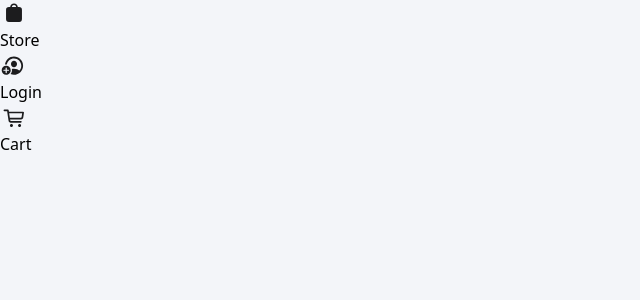
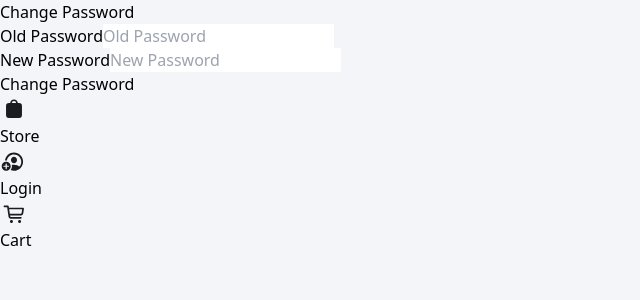
Before and after one commit to Ex10si0n/open-mall, a Vue app in the folder isi-web/: page /#/change_password in a window 1280 px wide. Before the commit this address had no page. Shown: the top 300 px of the page, without its empty margins (0-640 px from the left). Built offline with nearby package versions, Linux system fonts and the light colour scheme.

Commit message:
add: ChangePassword.vue

```diff
--- a/isi-web/src/router/router.ts
+++ b/isi-web/src/router/router.ts
@@ -10,6 +10,7 @@ export default createRouter({
     { path: "/about", component: () => import(/* webpackChunkName: "home" */ "../views/About.vue") },
     { path: "/login", component: () => import(/* webpackChunkName: "home" */ "../views/Login.vue") },
     { path: "/signup", component: () => import(/* webpackChunkName: "home" */ "../views/Signup.vue") },
+    { path: "/change_password", component: () => import(/* webpackChunkName: "home" */ "../views/ChangePassword.vue")},
     { path: "/cart", component: () => import(/* webpackChunkName: "home" */ "../views/Cart.vue") },
     { path: "/profile", component: () => import(/* webpackChunkName: "home" */ "../views/Profile.vue") },
     { path: "/order", component: () => import(/* webpackChunkName: "home" */ "../views/Order.vue") },
--- /dev/null
+++ b/isi-web/src/views/ChangePassword.vue
@@ -0,0 +1,96 @@
+<script lang="ts" setup>
+import axios from "axios";
+import {computed, ref} from "vue";
+import config from "../config"
+import {useRouter} from 'vue-router'
+import {useStore} from 'vuex'
+
+const router = useRouter()
+const store = useStore()
+
+const email = computed(() => {
+  return store.state.userEmail;
+});
+const oldPassword = ref("")
+const newPassword = ref("")
+
+const changePassword = () => {
+    if (store.state.userStatus != 'visitor'){
+        if (checkPassword()){
+            const query = "http://" + config.apiServer + ":" + config.port + "/api/change_password/"
+            axios
+            .post(query,
+            {
+                email: email.value,
+                oldPassword: oldPassword.value,
+                newPassword: newPassword.value
+            }).then((res) => {
+                if (res.data.status === 'success') {
+                    alert(res.data.status)
+                } else {
+                    alert(res.data.status)
+                }
+            })
+        }
+    }
+}
+
+const message = ref("At least 6 characters; \nAt least one digit;\nAt least one capital letter")
+
+const checkPassword = () =>{
+    let numberFlag = false
+    let capitalFlag = false
+    if ((newPassword.value.length >= 6) && (/\d/.test(newPassword.value)) && (/A-Z/.test(newPassword.value))){
+        return true
+    }else{
+        alert(message.value)
+        return false
+    }
+}
+
+</script>
+
+<template>
+    <div class="min-h-full flex items-center justify-center py-12 px-4 sm:px-6 lg:px-8">
+        <div class="max-w-md w-full space-y-8">
+            <h2 class="mt-6 text-center text-3xl font-extrabold text-gray-900">
+            Change Password
+            </h2>
+        </div>
+        <div>
+        <div class="rounded-md shadow-sm -space-y-px">
+            <div>
+                <label class="sr-only" for="password">Old Password</label>
+                <input
+                id="oldPassword"
+                v-model="oldPassword"
+                class="appearance-none rounded-none relative block w-full px-3 py-4 border border-gray-300 placeholder-gray-500 text-gray-900 rounded-t-md focus:outline-none focus:ring-indigo-500 focus:border-indigo-500 focus:z-10 sm:text-sm"
+                name="oldPassword"
+                placeholder="Old Password"
+                required
+                type="password"
+                />
+            </div>
+            <div>
+                <label class="sr-only" for="password">New Password</label>
+                <input
+                    id="newPassword"
+                    v-model="newPassword"
+                    class="appearance-none rounded-none relative block w-full px-3 py-4 border border-gray-300 placeholder-gray-500 text-gray-900 rounded-b-md focus:outline-none focus:ring-indigo-500 focus:border-indigo-500 focus:z-10 sm:text-sm"
+                    name="newPassword"
+                    placeholder="New Password"
+                    required
+                    type="password"
+                    />
+            </div>
+                <button
+                class="group relative w-full flex justify-center py-3 px-6 border border-transparent font-medium rounded-md shadow-sm text-white bg-indigo-600 hover:bg-indigo-700 focus:outline-none focus:ring-2 focus:ring-offset-2 focus:ring-indigo-500"
+                type="submit"
+                @click="changePassword"
+                >
+                Change Password
+                </button>
+        </div>
+        </div>
+    </div>
+</template>
--- a/isi-web/src/views/Profile.vue
+++ b/isi-web/src/views/Profile.vue
@@ -40,6 +40,9 @@ const signOut = () => {
   router.push("/");
 };
 
+const changePassword = () => {
+  router.push('/change_password')
+}
 const query =
     "http://" + config.apiServer + ":" + config.port + "/api/address_by_id/" + addrId.value;
 axios.get(query).then((res) => {
@@ -248,6 +251,15 @@ axios.get(query).then((res) => {
           Log Out
         </button>
       </div>
+      <div>
+        <button
+            type="submit"
+            class="relative flex justify-center w-full px-6 py-3 font-medium text-white bg-red-500 border border-transparent group rounded-md shadow-sm focus:outline-none focus:ring-2 focus:ring-offset-2"
+            @click="changePassword"
+        >
+          Change Password
+        </button>
+      </div>
     </div>
   </div>
 </template>
```
Also changed, not shown: 1 other file (tests, documents, lock files or other folders).
